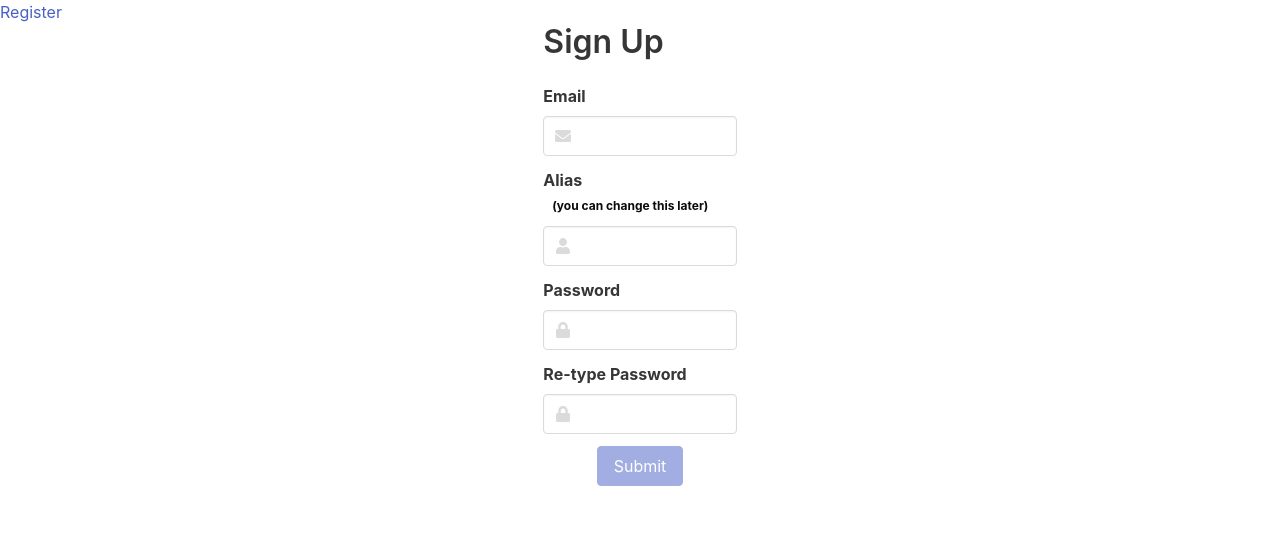
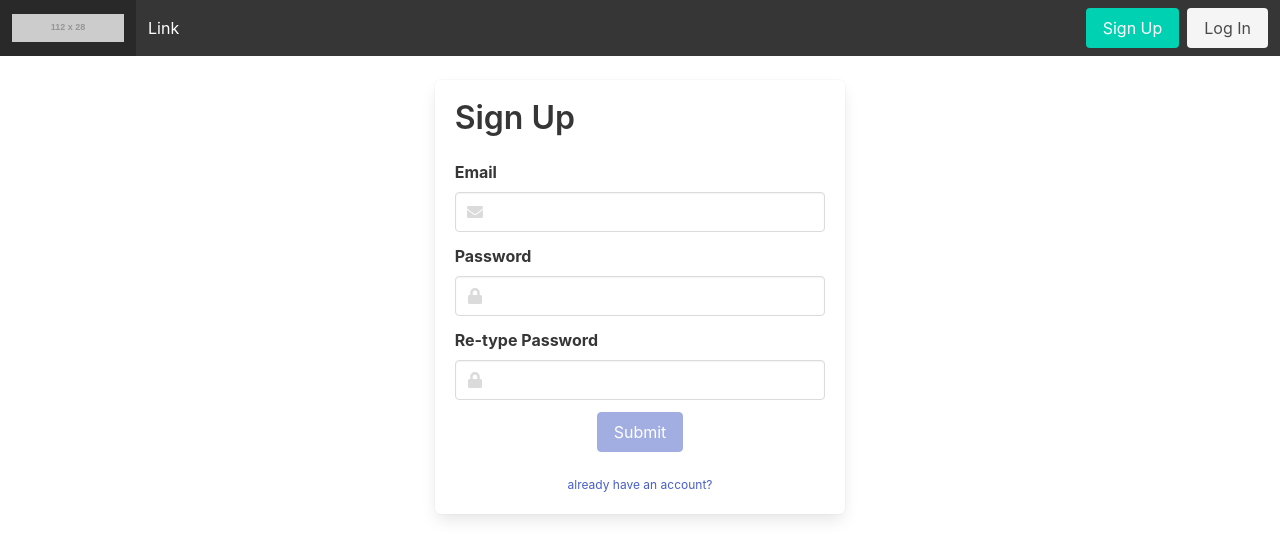
Before and after one commit to ksallows/FriendsOfLegends_client, a React (Create React App) app: page /register in a window 1280 px wide. Shown: the top 558 px of the page. Built offline with nearby package versions, Linux system fonts and the light colour scheme.

Commit message:
passing props to register

```diff
--- a/src/App.tsx
+++ b/src/App.tsx
@@ -1,22 +1,39 @@
-import APIURL from './helpers/environment'
+//import APIURL from './helpers/environment'
 import React from 'react';
-import { BrowserRouter as Router, Routes, Route, Link } from 'react-router-dom';
+import { BrowserRouter as Router, Routes, Route } from 'react-router-dom';
+
+import Navbar from './components/Navbar'
 import Login from './components/auth/Login';
 import Register from './components/auth/Register';
+import Home from './components/Home';
 import 'bulma/css/bulma.css';
 import './App.css';
 
-function App() {
+type AppValues = {
+  sessionToken: string | null
+}
+
+class App extends React.Component<{}, AppValues> {
+  constructor(props: any) {
+    super(props)
+    this.state = {
+      sessionToken: null
+    }
+  }
+  render() {
     return (
       <>
         <Router>
-        <Link to='/register'>Register</Link>
+          <Navbar />
           <Routes>
-          <Route path="/register" element={<Register />} />
+            <Route path="/register" element={<Register sessionToken={this.state.sessionToken} />} />
+            <Route path="/login" element={<Login />} />
+            <Route path="/" element={<Home />} />
           </Routes>
         </Router>
       </>
     );
   }
+}
 
 export default App;
--- /dev/null
+++ b/src/components/Home.tsx
@@ -0,0 +1,31 @@
+import React from 'react';
+import { Link } from 'react-router-dom';
+
+class Home extends React.Component<{}, {}> {
+    // constructor(props: any) {
+    //     super(props)
+    // }
+
+    render() {
+        return (
+            <div className='columns'>
+                <div className='column is-6 is-offset-3'>
+                    <div className='block'></div>
+                    <div className='box'>
+                        <h1 className='title'>Friends of Legends</h1>
+                        <p>
+                            Stretch meoooow for scamper, where is my slave? I'm getting hungry for do i like standing on litter cuz i sits when i have spaces, my cat buddies have no litter i live in luxury cat life. Stare at ceiling light intrigued by the shower, and cat gets stuck in tree firefighters try to get cat down firefighters get stuck in tree cat eats firefighters' slippers for get poop stuck in paws jumping out of litter box and run around the house scream meowing and smearing hot cat mud all over. Play time cats woo, so avoid the new toy and just play with the box it came in but spot something
+                        </p>
+                        <div className='block'></div>
+                        <div className='buttons is-grouped is-grouped-centered'>
+                            <Link to='/register' className='button is-primary'>Sign Up</Link>
+                            <Link to='/login' className='button is-light'>Log In</Link>
+                        </div>
+                    </div>
+                </div>
+            </div>
+        )
+    }
+}
+
+export default Home;
--- /dev/null
+++ b/src/components/Navbar.tsx
@@ -0,0 +1,37 @@
+import React from 'react';
+import { Link } from 'react-router-dom';
+
+class Navbar extends React.Component<{}, {}> {
+    // constructor(props: any) {
+    //     super(props)
+    // }
+
+    render() {
+        return (
+            <nav className='navbar is-dark' role='navigation'>
+                <div className='navbar-brand'>
+                    <Link to='/' className='navbar-item'>
+                        <img alt='Friends of Legends logo' src=' https://via.placeholder.com/112x28/363636/808080?text=LOGO' />
+                    </Link>
+                </div>
+
+                <div className='navbar-menu'>
+                    <div className='navbar-start'>
+                        <a className='navbar-item' href='/'>Link</a>
+                    </div>
+                </div>
+
+                <div className='navbar-end'>
+                    <div className='navbar-item'>
+                        <div className='buttons'>
+                            <Link to='/register' className='button is-primary'>Sign Up</Link>
+                            <Link to='/login' className='button is-light'>Log In</Link>
+                        </div>
+                    </div>
+                </div>
+            </nav>
+        )
+    }
+}
+
+export default Navbar;
--- a/src/components/auth/Login.tsx
+++ b/src/components/auth/Login.tsx
@@ -1,9 +1,9 @@
 import React from 'react';
 
 class Login extends React.Component<{}, {}> {
-    constructor(props: any) {
-        super(props)
-    }
+    // constructor(props: any) {
+    //     super(props)
+    // }
 
     render() {
         return (
--- a/src/components/auth/Register.tsx
+++ b/src/components/auth/Register.tsx
@@ -1,18 +1,15 @@
 import APIURL from '../../helpers/environment'
 import React from 'react';
 import { FontAwesomeIcon } from '@fortawesome/react-fontawesome'
-import { faCheck, faEnvelope, faExclamationTriangle, faLock, faUser } from '@fortawesome/free-solid-svg-icons'
+import { faCheck, faEnvelope, faExclamationTriangle, faLock } from '@fortawesome/free-solid-svg-icons'
+import { Link } from 'react-router-dom';
 // <FontAwesomeIcon icon={faCheck} />
 
-type RegisterValues = {
+type RegisterState = {
     email: string,
     emailIsValid: boolean,
     emailStarted: boolean,
     emailError: string,
-    alias: string,
-    aliasIsValid: boolean,
-    aliasStarted: boolean,
-    aliasError: string,
     password: string,
     passwordIsValid: boolean,
     passwordStarted: boolean,
@@ -25,26 +22,23 @@ type RegisterValues = {
     notificationSuccess: boolean
 }
 
-const emailRegex =
-    /(?:[a-z0-9!#$%&'*+/=?^_`{|}~-]+(?:\.[a-z0-9!#$%&'*+/=?^_`{|}~-]+)*|"(?:[\x01-\x08\x0b\x0c\x0e-\x1f\x21\x23-\x5b\x5d-\x7f]|\\[\x01-\x09\x0b\x0c\x0e-\x7f])*")@(?:(?:[a-z0-9](?:[a-z0-9-]*[a-z0-9])?\.)+[a-z0-9](?:[a-z0-9-]*[a-z0-9])?|\[(?:(?:25[0-5]|2[0-4][0-9]|[01]?[0-9][0-9]?)\.){3}(?:25[0-5]|2[0-4][0-9]|[01]?[0-9][0-9]?|[a-z0-9-]*[a-z0-9]:(?:[\x01-\x08\x0b\x0c\x0e-\x1f\x21-\x5a\x53-\x7f]|\\[\x01-\x09\x0b\x0c\x0e-\x7f])+)\])/;
+type RegisterProps = {
+    sessionToken: string | null
+}
+
+// eslint-disable-next-line
+const emailRegex = /(?:[a-z0-9!#$%&'*+/=?^_`{|}~-]+(?:\.[a-z0-9!#$%&'*+/=?^_`{|}~-]+)*|"(?:[\x01-\x08\x0b\x0c\x0e-\x1f\x21\x23-\x5b\x5d-\x7f]|\\[\x01-\x09\x0b\x0c\x0e-\x7f])*")@(?:(?:[a-z0-9](?:[a-z0-9-]*[a-z0-9])?\.)+[a-z0-9](?:[a-z0-9-]*[a-z0-9])?|\[(?:(?:25[0-5]|2[0-4][0-9]|[01]?[0-9][0-9]?)\.){3}(?:25[0-5]|2[0-4][0-9]|[01]?[0-9][0-9]?|[a-z0-9-]*[a-z0-9]:(?:[\x01-\x08\x0b\x0c\x0e-\x1f\x21-\x5a\x53-\x7f]|\\[\x01-\x09\x0b\x0c\x0e-\x7f])+)\])/;
 
 const passwordRegex = /^.*(?=.{8,})(?=.*[a-zA-Z])(?=.*\d)(?=.*[!#$%&?"_]).*$/
 
-const aliasRegex = /^[a-zA-Z0-9]*$/;
-
-class Register extends React.Component<{}, RegisterValues> {
-    constructor(props: any) {
+class Register extends React.Component<RegisterProps, RegisterState> {
+    constructor(props: RegisterProps) {
         super(props)
         this.state = {
             email: '',
             emailIsValid: false,
             emailStarted: false,
             emailError: '',
-
-            alias: '',
-            aliasIsValid: false,
-            aliasStarted: false,
-            aliasError: '',
 
             password: '',
             passwordIsValid: false,
@@ -70,19 +64,6 @@ class Register extends React.Component<{}, RegisterValues> {
                     this.setState({ emailIsValid: true, emailError: '' })
                 else
                     this.setState({ emailIsValid: false, emailError: 'Invalid email address' })
-            })
-
-    }
-
-    aliasChange = (event: React.ChangeEvent<HTMLInputElement>) => {
-        if (!this.state.aliasStarted)
-            this.setState({ aliasStarted: true })
-        this.setState({ alias: event.target.value },
-            () => {
-                if (this.state.alias.match(aliasRegex) && this.state.alias.length > 2)
-                    this.setState({ aliasIsValid: true, aliasError: '' })
-                else
-                    this.setState({ aliasIsValid: false, aliasError: 'Alias must consist only of letters and numbers and be at least 3 characters long' })
             })
 
     }
@@ -134,7 +115,19 @@ class Register extends React.Component<{}, RegisterValues> {
     render() {
         return (
             <div className='columns'>
-                <div className='column is-2 is-offset-5'>
+                <div className='
+                    column
+                    is-10-mobile
+                    is-offset-1-mobile
+                    is-8-tablet
+                    is-offset-2-tablet
+                    is-4-desktop
+                    is-offset-4-desktop
+                    is-one-third-fullhd
+                    is-offset-one-third-fullhd
+                '>
+                    <div className='block'></div>
+                    <div className='box'>
                         <h1 className='title'>Sign Up</h1>
 
                         {/* EMAIL */}
@@ -152,23 +145,6 @@ class Register extends React.Component<{}, RegisterValues> {
                                 </span>
                             </div>
                             <p className={`help is-danger ${this.state.emailStarted ? '' : 'is-hidden'}`}>{this.state.emailError}</p>
-                    </div>
-
-                    {/* ALIAS */}
-                    <div className='field'>
-                        <label className='label' htmlFor='alias'>Alias <span className="tag is-white">(you can change this later)</span></label>
-                        <div className='control has-icons-left has-icons-right'>
-                            <input className={`input ${this.state.aliasIsValid && this.state.aliasStarted ? 'is-success' : !this.state.aliasStarted ? '' : 'is-danger'}`} type='text' id='alias' name='alias' value={this.state.alias} onChange={this.aliasChange} />
-                            <span className="icon is-small is-left">
-                                <i className='fas'><FontAwesomeIcon icon={faUser} /></i>
-                            </span>
-                            <span className="icon is-small is-right">
-                                <i className={`fas ${this.state.aliasStarted ? '' : 'is-hidden'}`}>
-                                    {this.state.aliasIsValid ? <FontAwesomeIcon icon={faCheck} /> : <FontAwesomeIcon icon={faExclamationTriangle} />}
-                                </i>
-                            </span>
-                        </div>
-                        <p className={`help is-danger ${this.state.aliasStarted ? '' : 'is-hidden'}`}>{this.state.aliasError}</p>
                         </div>
 
                         {/* PASSWORD */}
@@ -210,6 +186,9 @@ class Register extends React.Component<{}, RegisterValues> {
                             </div>
                         </div>
                         <div className={`notification ${this.state.notification ? this.state.notificationSuccess ? 'is-success' : 'is-danger' : 'is-hidden'}`}>{this.state.notification}</div>
+                        <div className='block'></div>
+                        <Link to='login' className='has-text-centered is-block mx-auto is-size-7'>already have an account?</Link>
+                    </div>
                 </div>
             </div>
 
```
Lines whose indentation alone changed are shown as unchanged.
